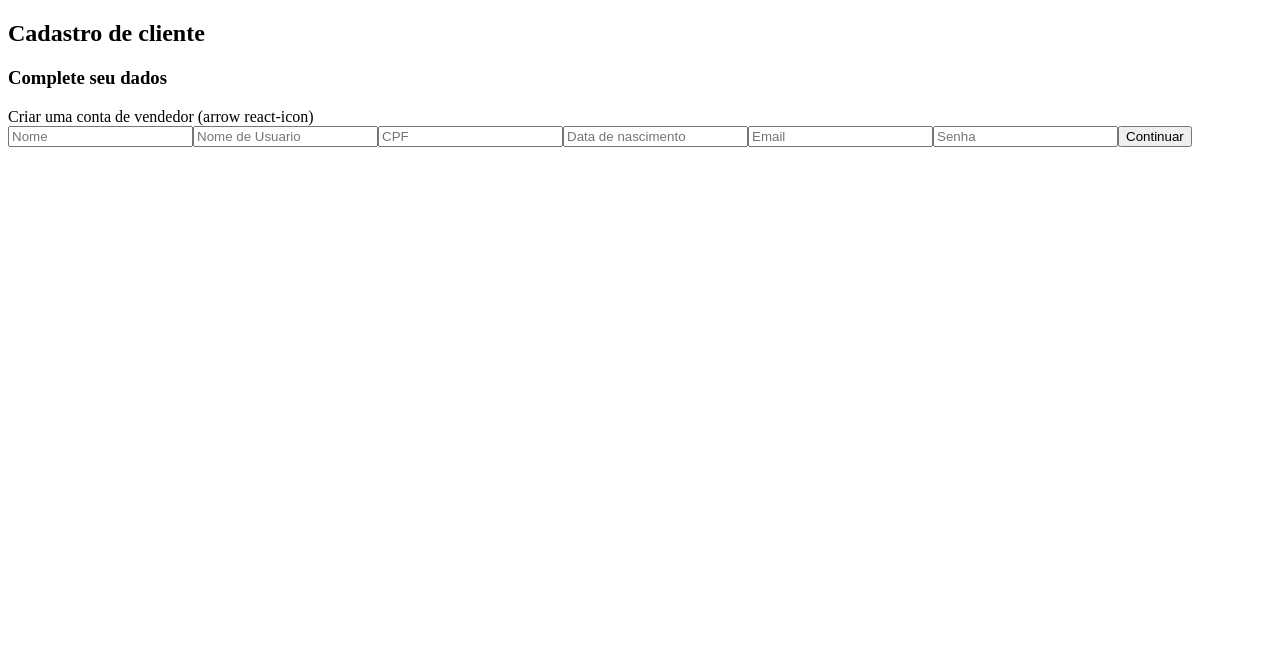
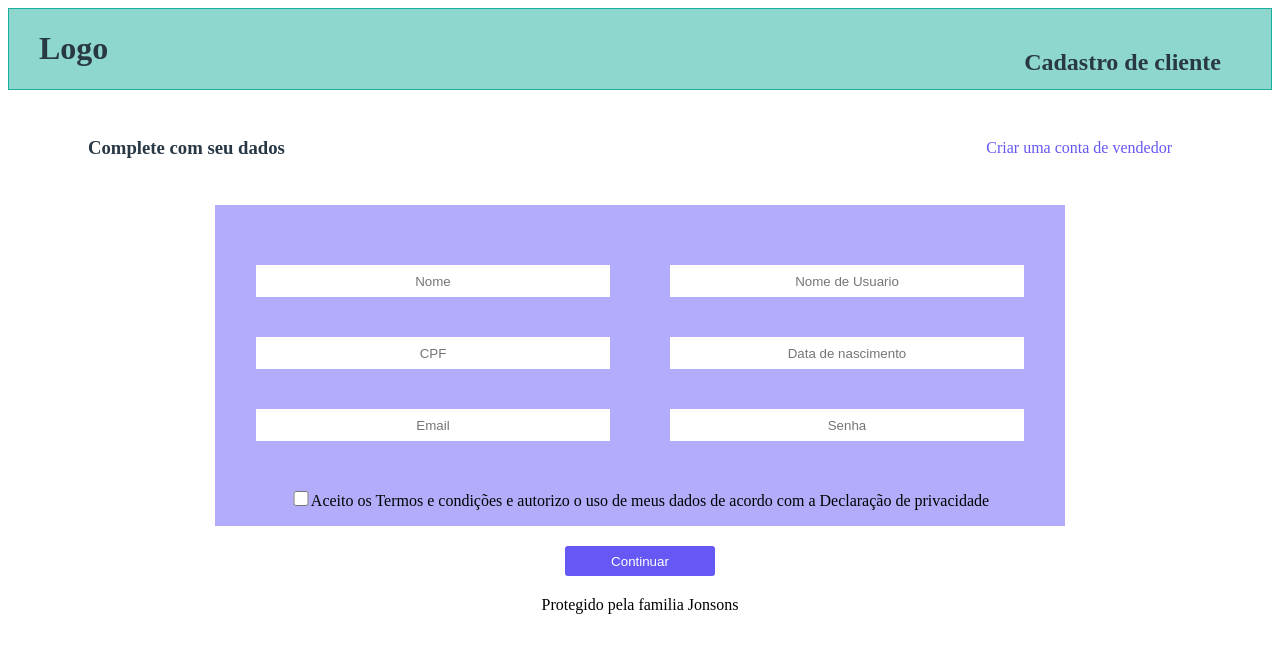
Before and after one commit to Gabriela-Oliveira/Serratec-ecomerce-react, a React (Create React App) app: page /Ccliente in a window 1280 px wide. Shown: the top 652 px of the page. Built offline with nearby package versions, Linux system fonts and the light colour scheme.

Commit message:
Criando e estilizando a pagina de login do Cliente

```diff
--- a/src/pages/Cadastro_Cliente/index.js
+++ b/src/pages/Cadastro_Cliente/index.js
@@ -1,24 +1,39 @@
 import React from 'react';
+
+import {
+    Header,
+    Container,
+    Form,
+    Button,
+    Footer
+} from './styles';
 
 const Cadastro_Cliente = () => {
     return(
         <>
-            <h2>Cadastro de cliente</h2>
+            <Header>
+                <h1>Logo</h1><h2>Cadastro de cliente</h2>
+            </Header>
 
-            <div>
-                <h3>Complete seu dados</h3>
-                <a>Criar uma conta de vendedor (arrow react-icon)</a>
-            </div>
 
-            <form>
+            <Container>
+                <h3>Complete com seu dados</h3>
+                <a>Criar uma conta de vendedor</a>
+            </Container>
+
+            <Form>
                 <input placeholder="Nome"></input>
                 <input placeholder="Nome de Usuario"></input>
                 <input placeholder="CPF"></input>
                 <input placeholder="Data de nascimento"></input>
                 <input placeholder="Email"></input>
-                <input placeholder="Senha"></input>
-                <button>Continuar</button>
-            </form>
+                <input placeholder="Senha" type="password"></input>
+                <span><input type='checkbox'/>Aceito os Termos e condições e autorizo o uso de meus dados de acordo com a Declaração de privacidade</span>
+            </Form>
+
+                <Button>Continuar</Button>
+
+            <Footer>Protegido pela familia Jonsons</Footer>
         </>
     )
 }
--- /dev/null
+++ b/src/pages/Cadastro_Cliente/styles.js
@@ -0,0 +1,97 @@
+import styled from 'styled-components';
+
+export const Header = styled.div`
+    display: flex;
+    justify-content: space-between;
+    background: #8DD7CF;
+    border: 1px solid #1AAE9F;
+
+    h1 {
+        margin-left: 30px;
+        color: #293845;
+    }
+
+    h2 {
+        margin-top: 40px;
+        margin-bottom: -12px;
+        margin-right: 50px;
+        color: #293845;
+    }
+`;
+
+export const Container = styled.div`
+    display: flex;
+    justify-content: space-between;
+    align-items: center;
+    margin-top: 28px;
+    margin-bottom: 28px;
+
+    h3 {
+        color: #293845;
+        margin-left: 80px;
+    }
+
+    a {
+        margin-right: 100px;
+        color: #6558F5;
+    }
+`;
+
+export const Form = styled.div`
+    max-width: 850px;
+    display: flex;
+    flex-wrap: wrap;
+    justify-content: center;
+    margin: 0px auto;
+    background: #B2ACFA;
+
+    input {
+        height: 30px;
+        width: 350px;
+        margin: 30px;
+        margin-top: 60px;
+        outline: none;
+        border: 0;
+        text-align: center;
+
+        & + input + input {
+            margin-top: 10px;
+        }
+    }
+
+    span {
+
+        input {
+            margin:20px 0;
+            height: 15px;
+            width: 20px;
+        }
+    }
+
+
+`;
+
+export const Button = styled.button`
+    display: flex;
+    outline: 0;
+    justify-content: center;
+    align-items: center;
+    margin: 20px auto;
+    border: 0;
+    background: #6558F5;
+    color: white;
+    width: 150px;
+    height: 30px;
+    transition: 500ms;
+    border-radius: 3px;
+
+    &:hover {
+        background: #8DD7CF;
+        color: black;
+    }
+`;
+
+export const Footer = styled.footer`
+    display: flex;
+    justify-content: center;
+`;
```
